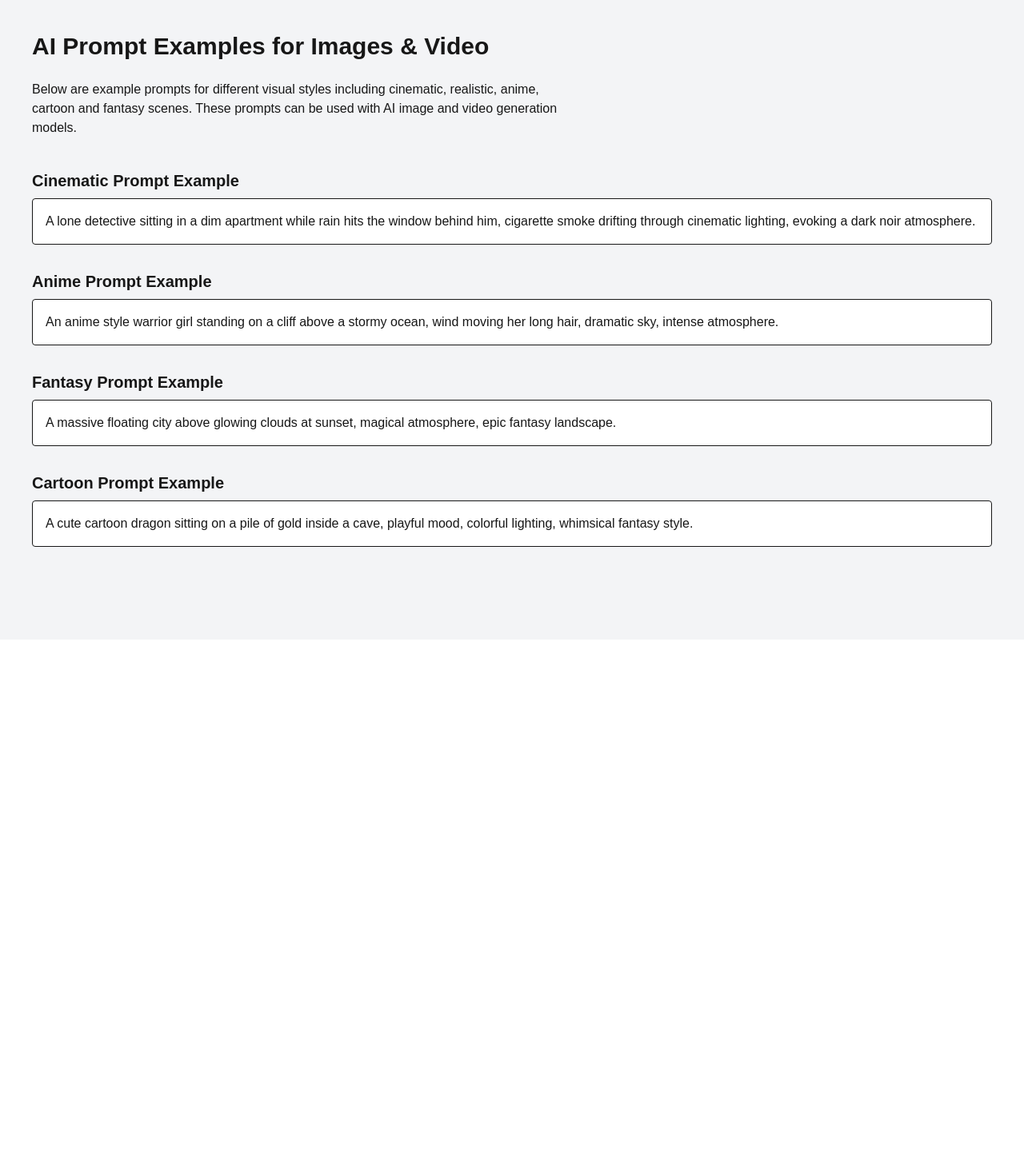
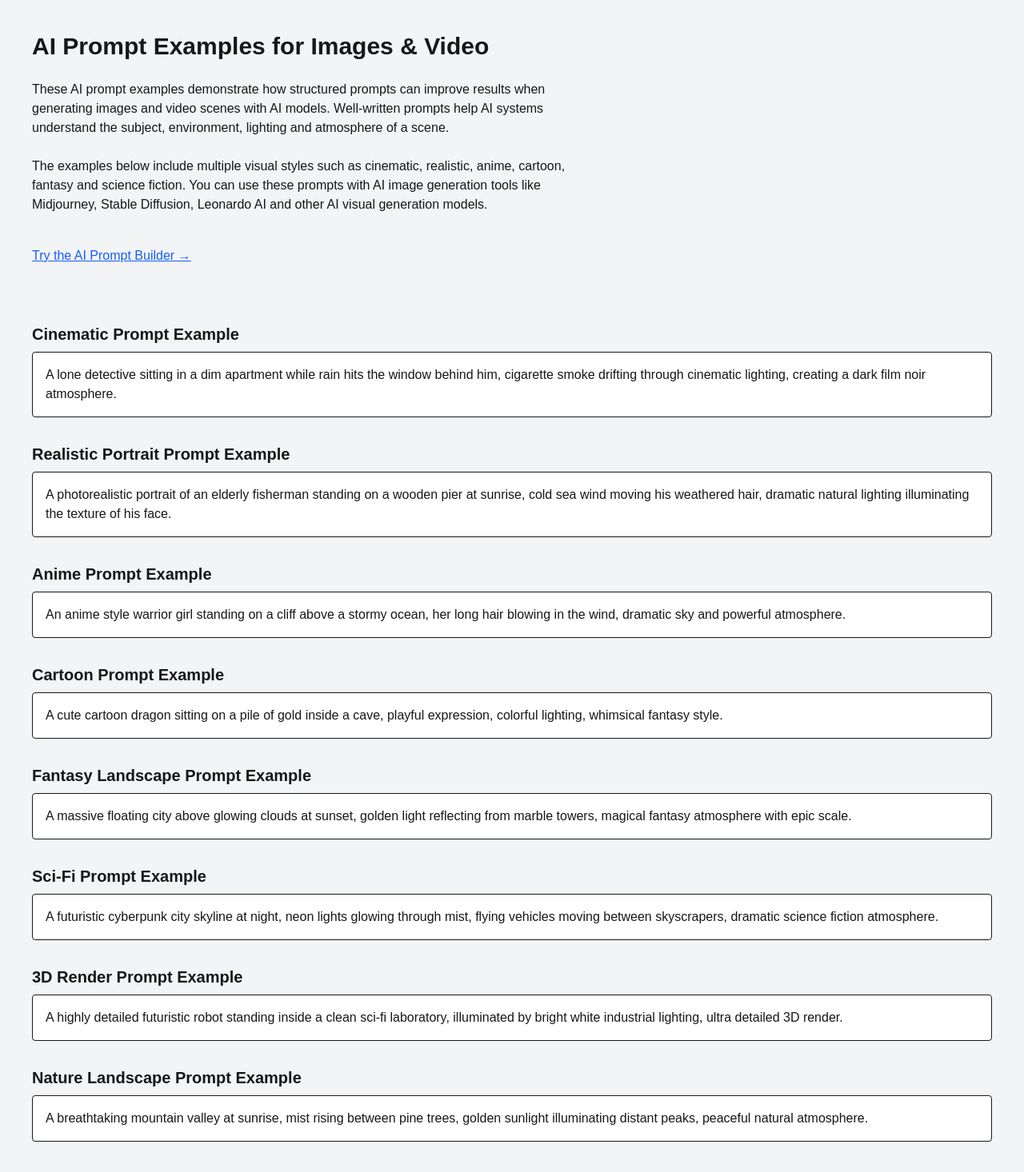
Before and after one commit to amerind369/cinematic-prompt-engine, a Next.js app: page /examples in a window 1280 px wide. Shown: the top 1466 px of the page at 80% size. Before the commit the page ends 800 px from the top, so only its background shows below. Built offline with nearby package versions, Linux system fonts and the light colour scheme.

Commit message:
Add examples page for SEO

```diff
--- a/app/examples/page.tsx
+++ b/app/examples/page.tsx
@@ -6,11 +6,28 @@ export default function ExamplesPage() {
         AI Prompt Examples for Images & Video
       </h1>
 
+      <p className="mb-6 max-w-2xl">
+        These AI prompt examples demonstrate how structured prompts can
+        improve results when generating images and video scenes with AI
+        models. Well-written prompts help AI systems understand the
+        subject, environment, lighting and atmosphere of a scene.
+      </p>
+
       <p className="mb-10 max-w-2xl">
-        Below are example prompts for different visual styles including
-        cinematic, realistic, anime, cartoon and fantasy scenes.
-        These prompts can be used with AI image and video generation models.
+        The examples below include multiple visual styles such as
+        cinematic, realistic, anime, cartoon, fantasy and science fiction.
+        You can use these prompts with AI image generation tools like
+        Midjourney, Stable Diffusion, Leonardo AI and other AI visual
+        generation models.
       </p>
+
+      <a
+        href="/"
+        className="text-blue-600 underline mb-10 inline-block"
+      >
+        Try the AI Prompt Builder →
+      </a>
+
 
       <h2 className="text-xl font-semibold mt-8 mb-2">
         Cinematic Prompt Example
@@ -18,27 +35,32 @@ export default function ExamplesPage() {
 
       <div className="bg-white p-4 rounded border mb-6">
         A lone detective sitting in a dim apartment while rain hits the
-        window behind him, cigarette smoke drifting through cinematic lighting,
-        evoking a dark noir atmosphere.
+        window behind him, cigarette smoke drifting through cinematic
+        lighting, creating a dark film noir atmosphere.
       </div>
+
+
+      <h2 className="text-xl font-semibold mt-8 mb-2">
+        Realistic Portrait Prompt Example
+      </h2>
+
+      <div className="bg-white p-4 rounded border mb-6">
+        A photorealistic portrait of an elderly fisherman standing on a
+        wooden pier at sunrise, cold sea wind moving his weathered hair,
+        dramatic natural lighting illuminating the texture of his face.
+      </div>
+
 
       <h2 className="text-xl font-semibold mt-8 mb-2">
         Anime Prompt Example
       </h2>
 
       <div className="bg-white p-4 rounded border mb-6">
-        An anime style warrior girl standing on a cliff above a stormy ocean,
-        wind moving her long hair, dramatic sky, intense atmosphere.
+        An anime style warrior girl standing on a cliff above a stormy
+        ocean, her long hair blowing in the wind, dramatic sky and
+        powerful atmosphere.
       </div>
 
-      <h2 className="text-xl font-semibold mt-8 mb-2">
-        Fantasy Prompt Example
-      </h2>
-
-      <div className="bg-white p-4 rounded border mb-6">
-        A massive floating city above glowing clouds at sunset,
-        magical atmosphere, epic fantasy landscape.
-      </div>
 
       <h2 className="text-xl font-semibold mt-8 mb-2">
         Cartoon Prompt Example
@@ -46,8 +68,53 @@ export default function ExamplesPage() {
 
       <div className="bg-white p-4 rounded border mb-6">
         A cute cartoon dragon sitting on a pile of gold inside a cave,
-        playful mood, colorful lighting, whimsical fantasy style.
+        playful expression, colorful lighting, whimsical fantasy style.
       </div>
+
+
+      <h2 className="text-xl font-semibold mt-8 mb-2">
+        Fantasy Landscape Prompt Example
+      </h2>
+
+      <div className="bg-white p-4 rounded border mb-6">
+        A massive floating city above glowing clouds at sunset, golden
+        light reflecting from marble towers, magical fantasy atmosphere
+        with epic scale.
+      </div>
+
+
+      <h2 className="text-xl font-semibold mt-8 mb-2">
+        Sci-Fi Prompt Example
+      </h2>
+
+      <div className="bg-white p-4 rounded border mb-6">
+        A futuristic cyberpunk city skyline at night, neon lights glowing
+        through mist, flying vehicles moving between skyscrapers,
+        dramatic science fiction atmosphere.
+      </div>
+
+
+      <h2 className="text-xl font-semibold mt-8 mb-2">
+        3D Render Prompt Example
+      </h2>
+
+      <div className="bg-white p-4 rounded border mb-6">
+        A highly detailed futuristic robot standing inside a clean
+        sci-fi laboratory, illuminated by bright white industrial
+        lighting, ultra detailed 3D render.
+      </div>
+
+
+      <h2 className="text-xl font-semibold mt-8 mb-2">
+        Nature Landscape Prompt Example
+      </h2>
+
+      <div className="bg-white p-4 rounded border mb-6">
+        A breathtaking mountain valley at sunrise, mist rising between
+        pine trees, golden sunlight illuminating distant peaks,
+        peaceful natural atmosphere.
+      </div>
+
 
     </main>
   )
```
